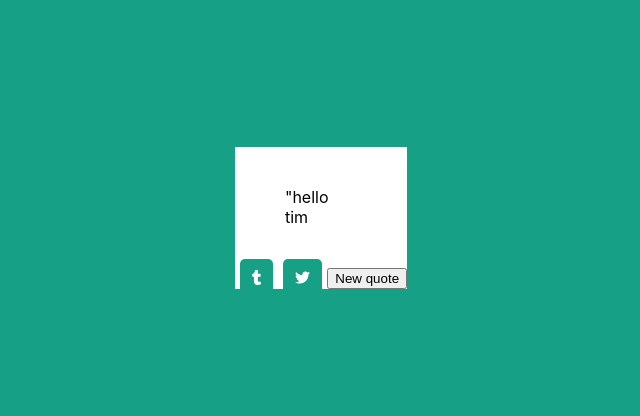
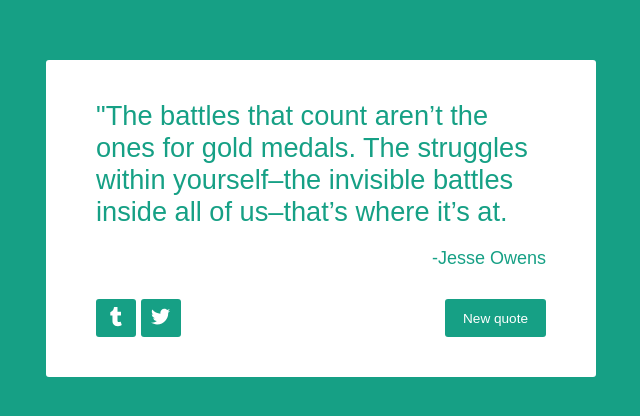
Before and after one commit to LewisLovett/random_quote_machine, a React (Create React App) app: page / in a window 1280 px wide. Shown: the part 182-598 px from the top of the page, without its empty margins (319-959 px from the left). Built offline with nearby package versions, Linux system fonts and the light colour scheme.

Commit message:
Added styles to match project image

```diff
--- a/src/App.jsx
+++ b/src/App.jsx
@@ -10,8 +10,8 @@ function App() {
 
 
   const [primaryColor, setPrimaryColor] =useState('#16a085')
-  const [quote, setQuote] =useState('hello')
-  const [quoteAuthor, setQutoeAuthor] =useState('tim')
+  const [quote, setQuote] =useState('The battles that count aren’t the ones for gold medals. The struggles within yourself–the invisible battles inside all of us–that’s where it’s at.')
+  const [quoteAuthor, setQuoteAuthor] =useState('Jesse Owens')
   document.body.style.backgroundColor = primaryColor;
 
   useEffect(() =>{
@@ -21,10 +21,10 @@ function App() {
 
   return (
     <div className="wrapper">
-      <QuoteBlock quote={quote} quoteAuthor ={quoteAuthor} />
+      <QuoteBlock quote={quote} quoteAuthor ={quoteAuthor} primaryColor={primaryColor} />
       <SocialButton backgroundColor={primaryColor} socialIconName={'tumblr'} altText='Post this quote on tumblr!' socialUrl='https://www.tumblr.com/widgets/share/tool?posttype=quote&tags=quotes,freecodecamp&caption=Alice%20Walker&content=The%20most%20common%20way%20people%20give%20up%20their%20power%20is%20by%20thinking%20they%20don%E2%80%99t%20have%20any.&canonicalUrl=https%3A%2F%2Fwww.tumblr.com%2Fbuttons&shareSource=tumblr_share_button'/>
       <SocialButton backgroundColor={primaryColor} socialIconName={'twitter'} altText='Tweet this quote!' socialUrl='https://twitter.com/intent/tweet?hashtags=quotes&related=freecodecamp&text=%22The%20most%20common%20way%20people%20give%20up%20their%20power%20is%20by%20thinking%20they%20don%E2%80%99t%20have%20any.%22%20Alice%20Walker'/>
-      <button className='quoteBt' >New quote</button>
+      <button style={{backgroundColor:primaryColor}} className='wrapper__quoteButton' >New quote</button>
     </div>
 
   );
--- a/src/App.scss
+++ b/src/App.scss
@@ -8,8 +8,26 @@ body{
   justify-content: center;
   height: 100vh;
   align-items: center;
+  font-family: "Raleway", sans-serif;
 }
 
 .wrapper{
   background-color: #fff;
+  padding: 40px 50px;
+  border-radius: 3px;
+    width: 450px;
+    display: table;
+
+    &__quoteButton{
+      color: #fff;
+      height:38px;
+      border: none;
+      border-radius: 3px;
+      outline: none;
+      font-size: 0.85em;
+      padding: 8px 18px 6px 18px;
+      margin-top: 30px;
+      cursor: pointer;
+      float: right;
+    }
 }
--- a/src/component/QuoteBlock/QuoteBlock.jsx
+++ b/src/component/QuoteBlock/QuoteBlock.jsx
@@ -1,11 +1,11 @@
 import './QuoteBlock.scss'
 
-export default function QuoteBlock({quote,quoteAuthor}){
+export default function QuoteBlock({quote,quoteAuthor,primaryColor}){
 
     return(
-        <div className="quoteBlock">
-            <div className="quoteBlock__quote">"{quote}</div>
-            <div className="quoteBlock__author">{quoteAuthor}</div>
+        <div  className="quoteBlock">
+            <div  className="quoteBlock__quote" style={{color:primaryColor}}><span className="quoteBlock__speechMark">"</span>{quote}</div>
+            <div  className="quoteBlock__author" style={{color:primaryColor}}>-{quoteAuthor}</div>
         </div>
     )
 }
--- a/src/component/QuoteBlock/QuoteBlock.scss
+++ b/src/component/QuoteBlock/QuoteBlock.scss
@@ -1,3 +1,21 @@
 .quoteBlock{
-    padding: 40px 50px;
+    display: flex;
+    flex-direction: column;
+    align-items: center;
+
+    &__quote{
+        font-size: 1.7em;
+    }
+
+    &__speechMark{
+        font-size: 1em;
+    }
+
+    &__author{
+        display: flex;
+        font-size: 18px;
+        justify-content: end;
+        width: 100%;
+        padding-top: 20px;
+    }
 }
--- a/src/component/SocialButton/SocialButton.scss
+++ b/src/component/SocialButton/SocialButton.scss
@@ -1,7 +1,16 @@
 .socialButton{
-    padding: 9px 12px;
-    border-radius: 5px;
-    color: white;
-    font-size: 15px;
-    margin: 5px;
+        color: #fff;
+
+      float: left;
+    padding: 0px;
+
+    padding-top: 8px;
+    text-align: center;
+    font-size: 1.2em;
+    margin-right: 5px;
+    height: 30px;
+    width: 40px;
+    border-radius: 3px;
+    margin-top: 30px;
+
 }
```
